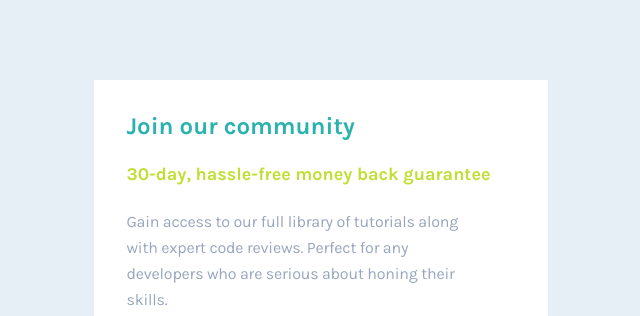
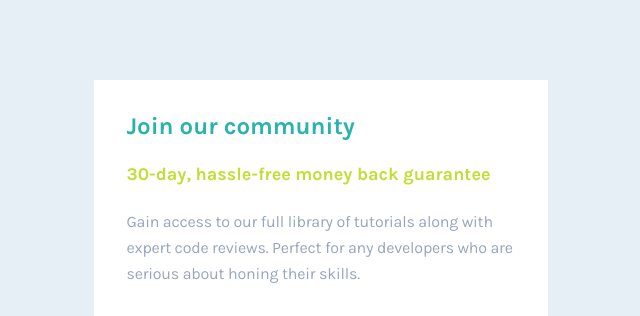
Before and after one commit to mgracnazareno/single-price-grid-component, a plain HTML site: page index.html in a window 1280 px wide. Shown: the top 316 px of the page, without its empty margins (319-959 px from the left). Drawn offline with Linux system fonts and the light colour scheme.

Commit message:
Adjust width of main p for widescreen

```diff
--- a/style.css
+++ b/style.css
@@ -133,7 +133,7 @@ ul {
   }
 }
 
-@media screen and (min-width: 1200px){
+@media screen and (min-width: 900px){
   body {
     max-width: 59%;
     margin: 0 auto;
@@ -156,6 +156,6 @@ ul {
   }
 
   .main p {
-    max-width: 90%;
+    max-width: 100%;
   }
 }
```
